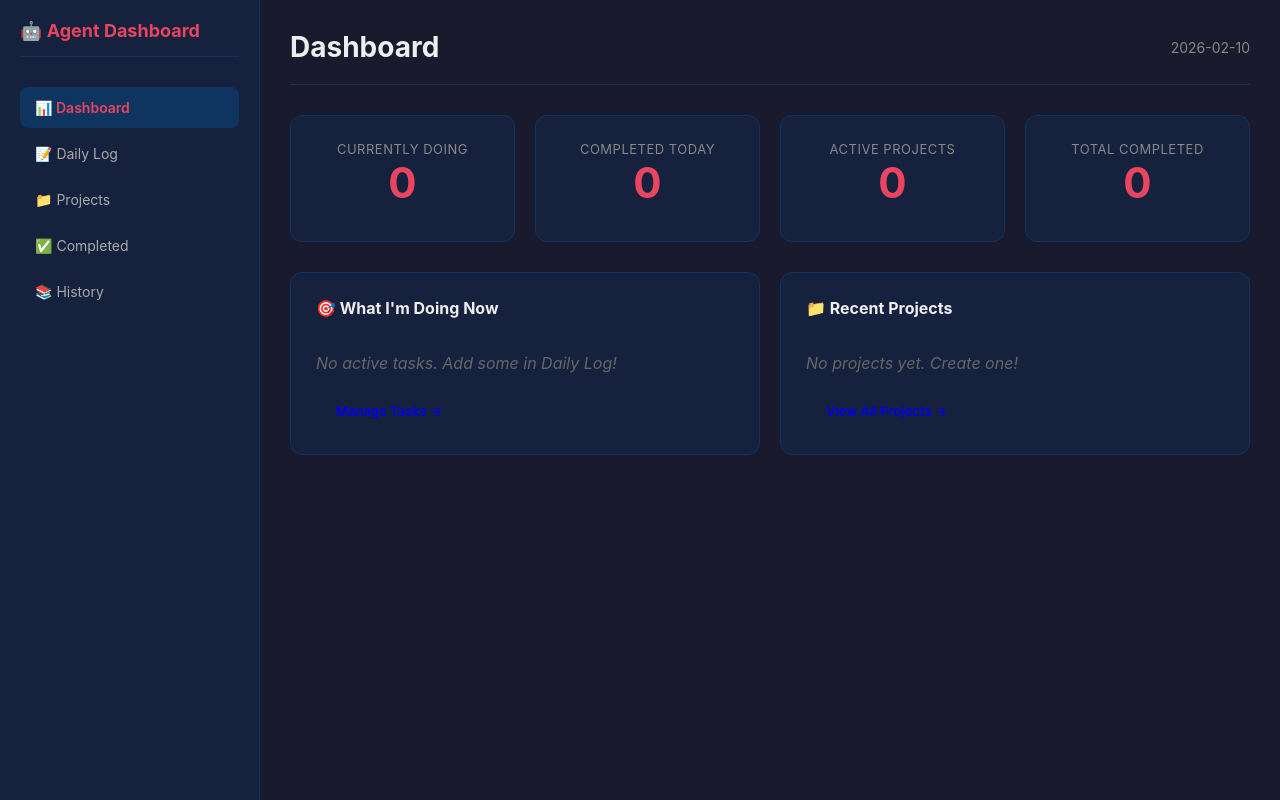
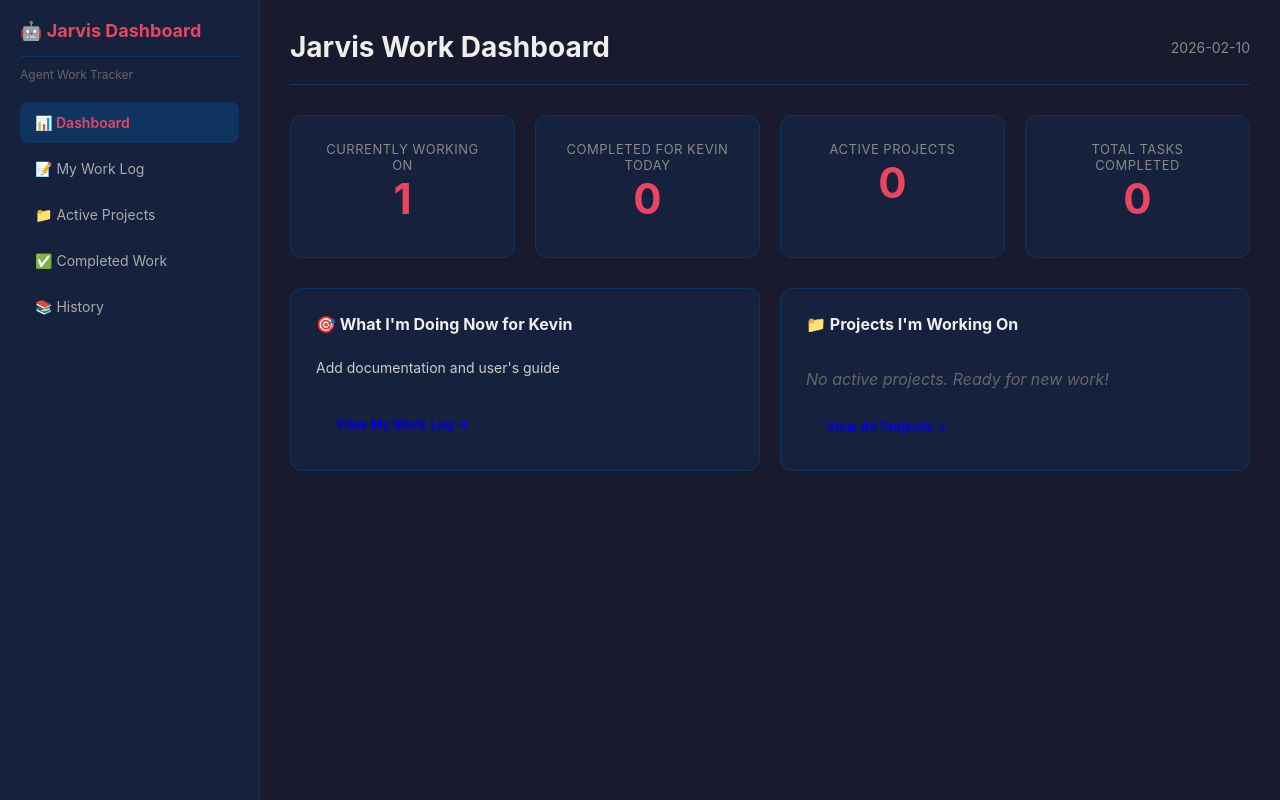
Before and after one commit to metalicrust/Kevins-OpenClaw-AI-Lab, a Flask app: page / in a window 1280 px wide. Run offline with Flask 3, Linux system fonts and the light colour scheme.

Commit message:
Update dashboard to track agent (Jarvis) work only
- Changed title to 'Jarvis Agent Dashboard'
- Updated labels: 'Currently Working On', 'Completed for Kevin Today'
- Clarified this tracks MY tasks, not Kevin's personal tasks
- Ready for me to log my work for Kevin

```diff
--- a/web-app/app.py
+++ b/web-app/app.py
@@ -1,7 +1,7 @@
 #!/usr/bin/env python3
 """
-Agent Dashboard Web App - All Features
-Tracks agent work: daily logs, projects, completed archive
+Agent Dashboard Web App - Jarvis Work Tracking
+Tracks what I'm doing for Kevin: my tasks, projects I'm working on, completed work
 """
 
 import json
--- a/web-app/data/daily_logs.json
+++ b/web-app/data/daily_logs.json
@@ -1,7 +1,9 @@
 {
   "2026-02-10": {
     "date": "2026-02-10",
-    "doing": [],
+    "doing": [
+      "Add documentation and user's guide"
+    ],
     "completed": [],
     "next": [],
     "notes": ""
--- a/web-app/templates/dashboard.html
+++ b/web-app/templates/dashboard.html
@@ -3,16 +3,17 @@
 <head>
     <meta charset="UTF-8">
     <meta name="viewport" content="width=device-width, initial-scale=1.0">
-    <title>Agent Dashboard</title>
+    <title>Jarvis Agent Dashboard</title>
     <link rel="stylesheet" href="{{ url_for('static', filename='css/style.css') }}">
 </head>
 <body>
     <nav class="sidebar">
-        <h1>🤖 Agent Dashboard</h1>
+        <h1>🤖 Jarvis Dashboard</h1>
+        <p style="color: #666; font-size: 12px; margin: -20px 0 20px 0;">Agent Work Tracker</p>
         <a href="{{ url_for('dashboard') }}" class="nav-item active">📊 Dashboard</a>
-        <a href="{{ url_for('daily_log') }}" class="nav-item">📝 Daily Log</a>
-        <a href="{{ url_for('projects_list') }}" class="nav-item">📁 Projects</a>
-        <a href="{{ url_for('completed_archive') }}" class="nav-item">✅ Completed</a>
+        <a href="{{ url_for('daily_log') }}" class="nav-item">📝 My Work Log</a>
+        <a href="{{ url_for('projects_list') }}" class="nav-item">📁 Active Projects</a>
+        <a href="{{ url_for('completed_archive') }}" class="nav-item">✅ Completed Work</a>
         <a href="{{ url_for('log_history') }}" class="nav-item">📚 History</a>
     </nav>
 
@@ -26,17 +27,17 @@
         {% endwith %}
 
         <header>
-            <h2>Dashboard</h2>
+            <h2>Jarvis Work Dashboard</h2>
             <span class="date">{{ today }}</span>
         </header>
 
         <div class="stats-grid">
             <div class="stat-card">
-                <div class="stat-label">Currently Doing</div>
+                <div class="stat-label">Currently Working On</div>
                 <div class="stat-number">{{ today_log.doing|length }}</div>
             </div>
             <div class="stat-card">
-                <div class="stat-label">Completed Today</div>
+                <div class="stat-label">Completed for Kevin Today</div>
                 <div class="stat-number">{{ today_log.completed|length }}</div>
             </div>
             <div class="stat-card">
@@ -44,14 +45,14 @@
                 <div class="stat-number">{{ active_projects }}</div>
             </div>
             <div class="stat-card">
-                <div class="stat-label">Total Completed</div>
+                <div class="stat-label">Total Tasks Completed</div>
                 <div class="stat-number">{{ total_completed }}</div>
             </div>
         </div>
 
         <div class="dashboard-content">
             <div class="card">
-                <h3>🎯 What I'm Doing Now</h3>
+                <h3>🎯 What I'm Doing Now for Kevin</h3>
                 {% if today_log.doing %}
                     <ul class="task-list">
                     {% for task in today_log.doing %}
@@ -59,13 +60,13 @@
                     {% endfor %}
                     </ul>
                 {% else %}
-                    <p class="empty">No active tasks. Add some in Daily Log!</p>
+                    <p class="empty">No active tasks. Waiting for instructions!</p>
                 {% endif %}
-                <a href="{{ url_for('daily_log') }}" class="btn">Manage Tasks →</a>
+                <a href="{{ url_for('daily_log') }}" class="btn">View My Work Log →</a>
             </div>
 
             <div class="card">
-                <h3>📁 Recent Projects</h3>
+                <h3>📁 Projects I'm Working On</h3>
                 {% if recent_projects %}
                     {% for project in recent_projects %}
                     <div style="margin-bottom: 15px; padding-bottom: 15px; border-bottom: 1px solid #0f3460;">
@@ -75,7 +76,7 @@
                     </div>
                     {% endfor %}
                 {% else %}
-                    <p class="empty">No projects yet. Create one!</p>
+                    <p class="empty">No active projects. Ready for new work!</p>
                 {% endif %}
                 <a href="{{ url_for('projects_list') }}" class="btn">View All Projects →</a>
             </div>
```
Also changed, not shown: 1 other file.
